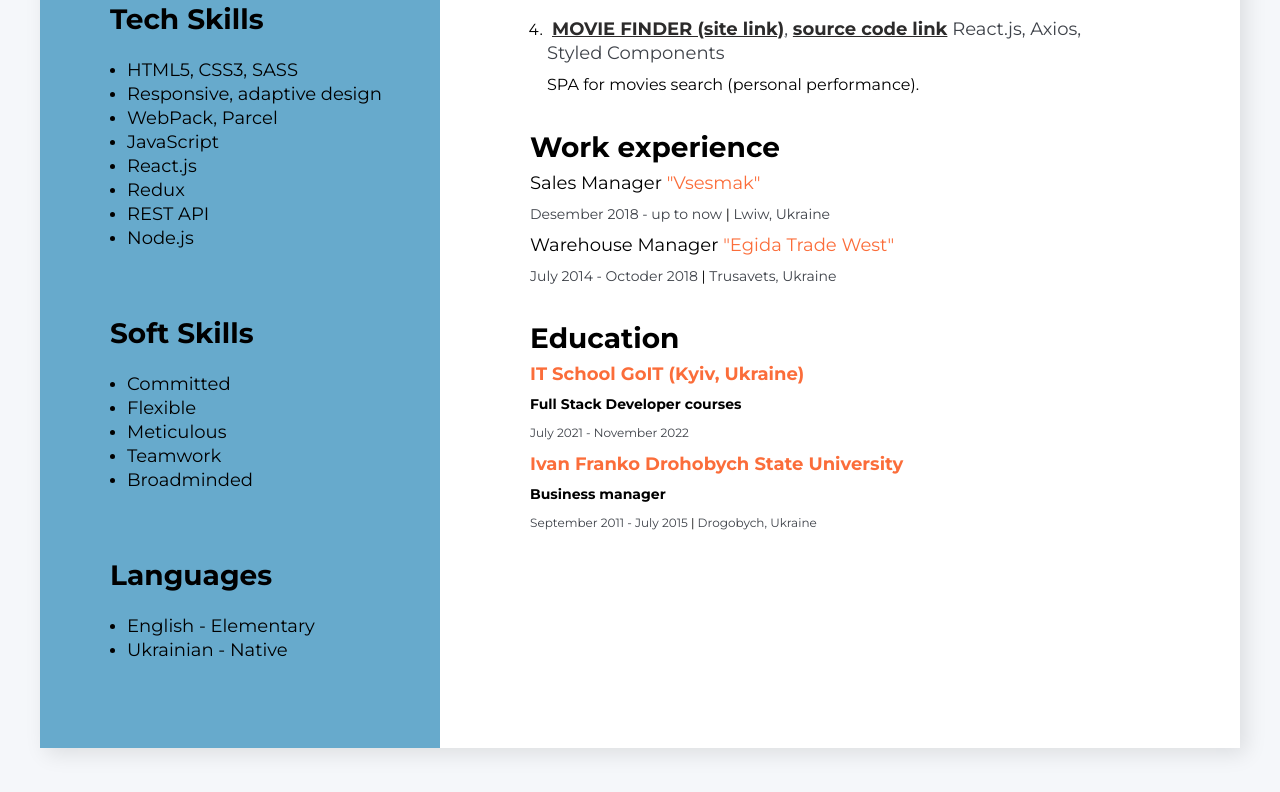
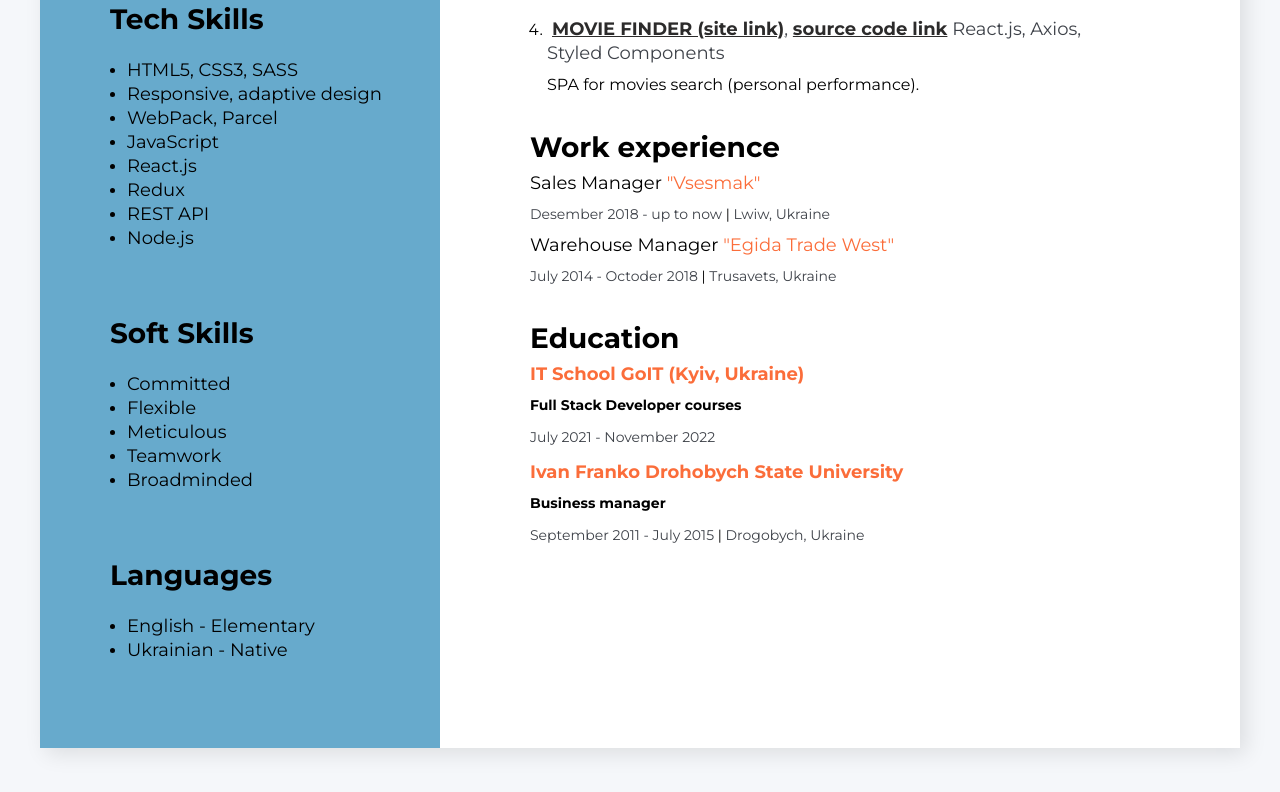
Before and after one commit to BunoOleg/my-brand-new-resume, a plain HTML site: page index.html in a window 1280 px wide. Shown: the part 780-1572 px from the top of the page. Drawn offline with Linux system fonts and the light colour scheme.

Commit message:
Update style.css

```diff
--- a/css/style.css
+++ b/css/style.css
@@ -191,7 +191,7 @@ body {
     font-style: normal;
     font-weight: bold;
     font-size: 14px;
-    line-height: 17px;
+    line-height: 18px;
     color: #000;
     margin: 0;
     margin-top: 10px;
@@ -200,8 +200,8 @@ body {
 .my-place-of-study-period {
     font-style: normal;
     font-weight: normal;
-    font-size: 12px;
-    line-height: 15px;
+    font-size: 14px;
+        line-height: 18px;
     color: #3e4249;
 }
 
```
